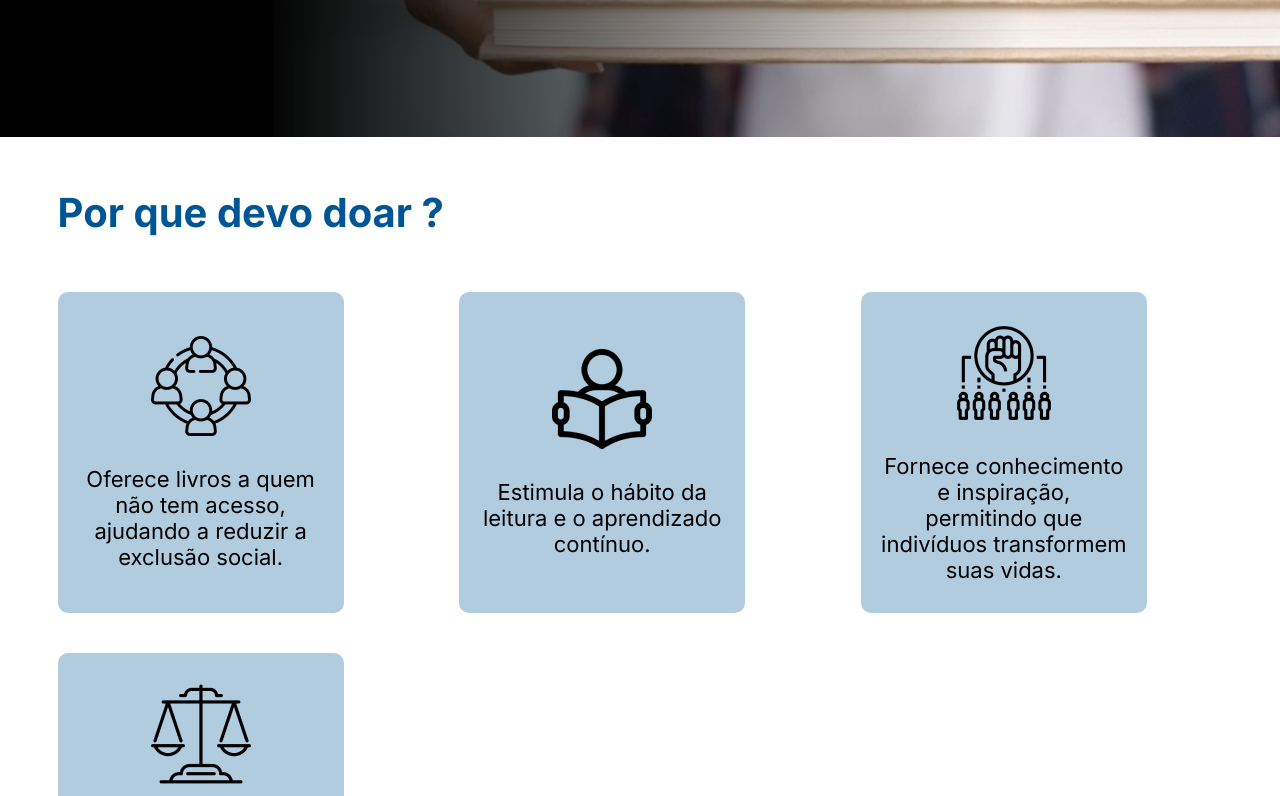
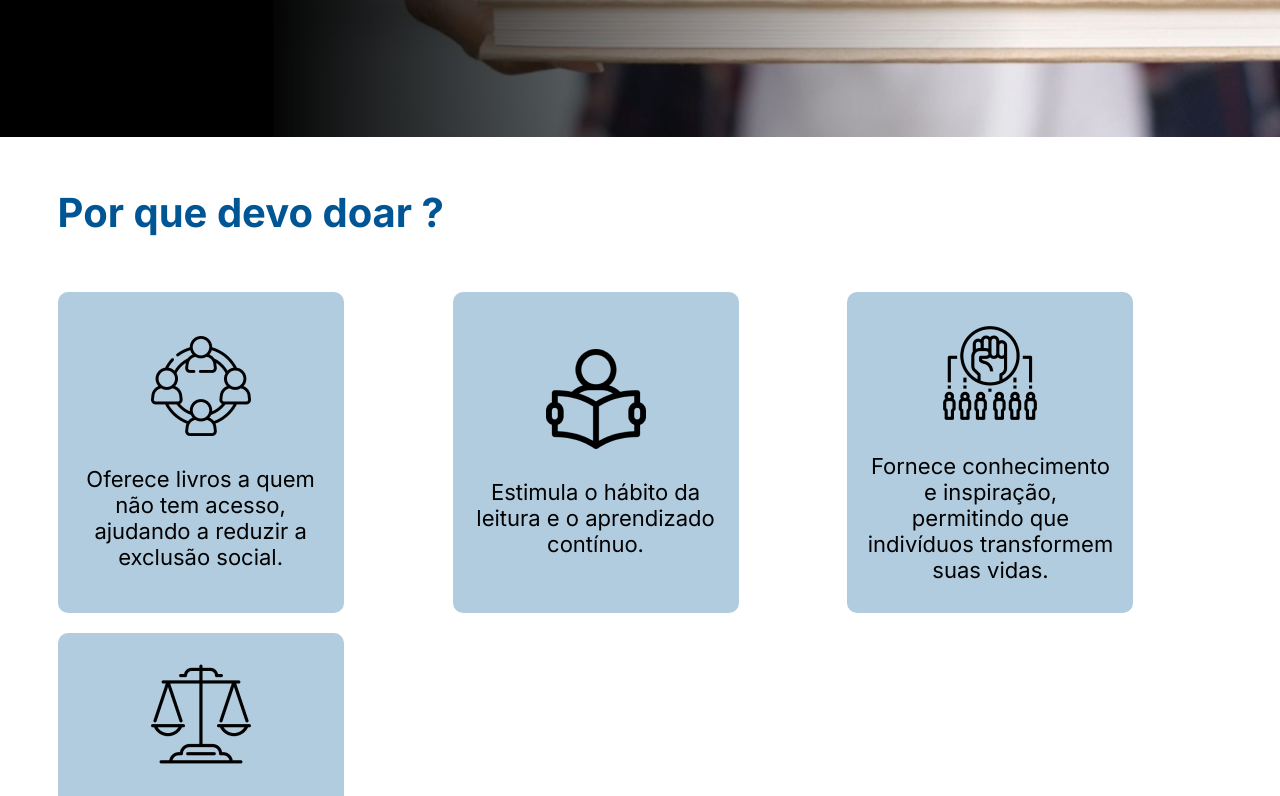
Before and after one commit to lucasssantos94/vnw-livros, a React (Vite) app: page / in a window 1280 px wide. Shown: the part 560-1356 px from the top of the page. Built offline with nearby package versions, Linux system fonts and the light colour scheme.

Commit message:
style: adjusted styles cards and RootLayout

```diff
--- a/src/App.jsx
+++ b/src/App.jsx
@@ -1,18 +1,18 @@
 import { Outlet } from "react-router-dom";
-import GridContainer from "@components/GridContainer";
 import Header from "@components/Header";
 import Footer from "@components/Footer";
+import RootLayout from "@components/RootLayout";
 
 const App = () => {
   return (
     <>
-      <GridContainer>
+      <RootLayout>
         <Header />
         <main>
           <Outlet />
         </main>
         <Footer />
-      </GridContainer>
+      </RootLayout>
     </>
   );
 };
--- a/src/components/FormAddBook/index.jsx
+++ b/src/components/FormAddBook/index.jsx
@@ -33,7 +33,6 @@ const FormAddBook = () => {
   };
 
   const onSubmit = (data) => {
-    console.log(data);
     addBook(data.title, data.category, data.author, data.urlImage);
     // Chama a função reset no CustomDatalist
     if (datalistRef.current) {
--- a/src/components/GridContainer/index.jsx
+++ /dev/null
@@ -1,13 +0,0 @@
-import PropTypes from "prop-types";
-
-import styles from "./style.module.scss";
-
-const GridContainer = ({ children }) => {
-  return <div className={styles["grid-container"]}>{children}</div>;
-};
-
-GridContainer.propTypes = {
-  children: PropTypes.node.isRequired,
-};
-
-export default GridContainer;
--- /dev/null
+++ b/src/components/RootLayout/index.jsx
@@ -0,0 +1,13 @@
+import PropTypes from "prop-types";
+
+import styles from "./style.module.scss";
+
+const RootLayout = ({ children }) => {
+  return <div className={styles["grid-layout"]}>{children}</div>;
+};
+
+RootLayout.propTypes = {
+  children: PropTypes.node.isRequired,
+};
+
+export default RootLayout;
--- a/src/components/GridContainer/style.module.scss
+++ b/src/components/RootLayout/style.module.scss
@@ -1,4 +1,4 @@
-.grid-container {
+.grid-layout {
     min-height: 100vh;
     display: grid;
     grid-template-rows: auto 1fr auto;
--- a/src/pages/Home/style.module.scss
+++ b/src/pages/Home/style.module.scss
@@ -15,14 +15,14 @@
 }
 
 .s-cards {
-    padding: 4% 0 8% 0;
+    padding: 4% 0 4% 0;
 
     &>div {
         .box-cards {
             margin-top: 5.5rem;
             display: grid;
             grid-template-columns: repeat(auto-fit, minmax(28.6rem, 1fr));
-            gap: 4rem;
+            gap: 2rem;
         }
     }
 }
```
Also changed, not shown: 1 other file (tests, documents, lock files or other folders).
